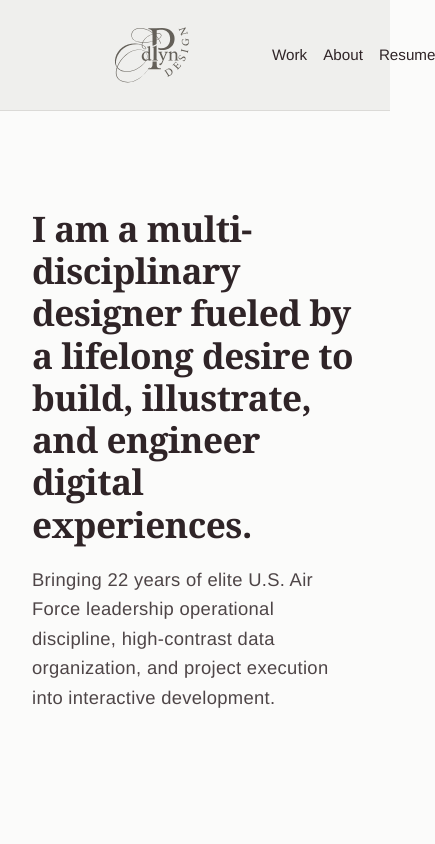
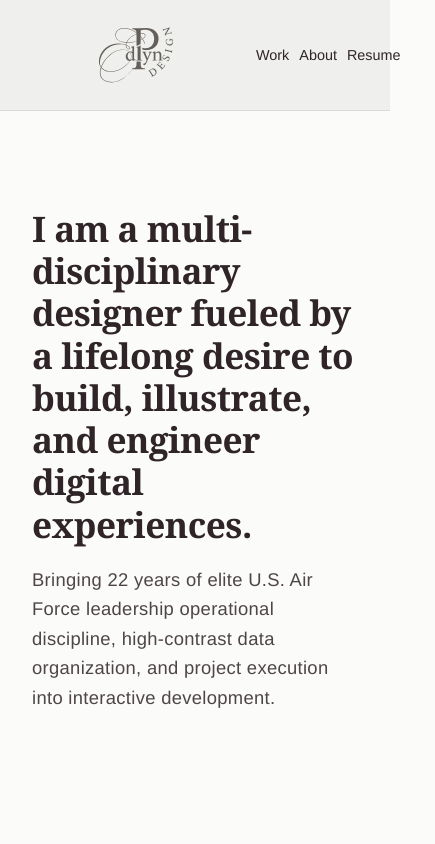
Before and after one commit to priceed50/edlynp-portfolio, a plain HTML site: page index.html in a window 390 px wide. Shown: the top 844 px of the page, 435 px wide, since content can reach past the window. Drawn offline with Linux system fonts and the light colour scheme.

Commit message:
Fix mobile header spacing

```diff
--- a/css/styles.css
+++ b/css/styles.css
@@ -556,14 +556,24 @@ p.lifecycle-intro {
 }
 
 @media (max-width: 480px) {
+  .header-wrapper {
+    padding-left: 16px;
+    padding-right: 16px;
+  }
+
   .nav-list {
-    gap: 16px;
+    gap: 10px;
+  }
+
+  .nav-link {
+    font-size: 0.9rem;
   }
 
   .portfolio-card {
     padding: 16px;
   }
 }
+
 
 /* ==========================================================================
    13. Horizontal Rhythm & Element Spacing Enhancements
```
